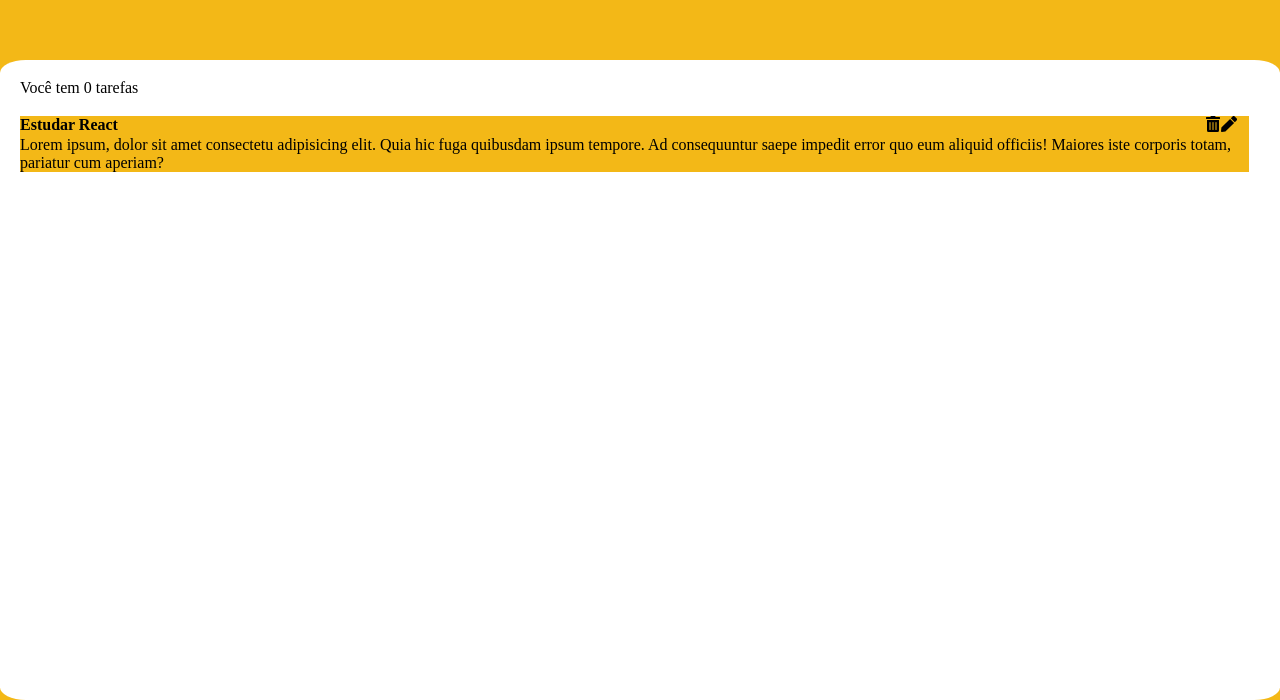
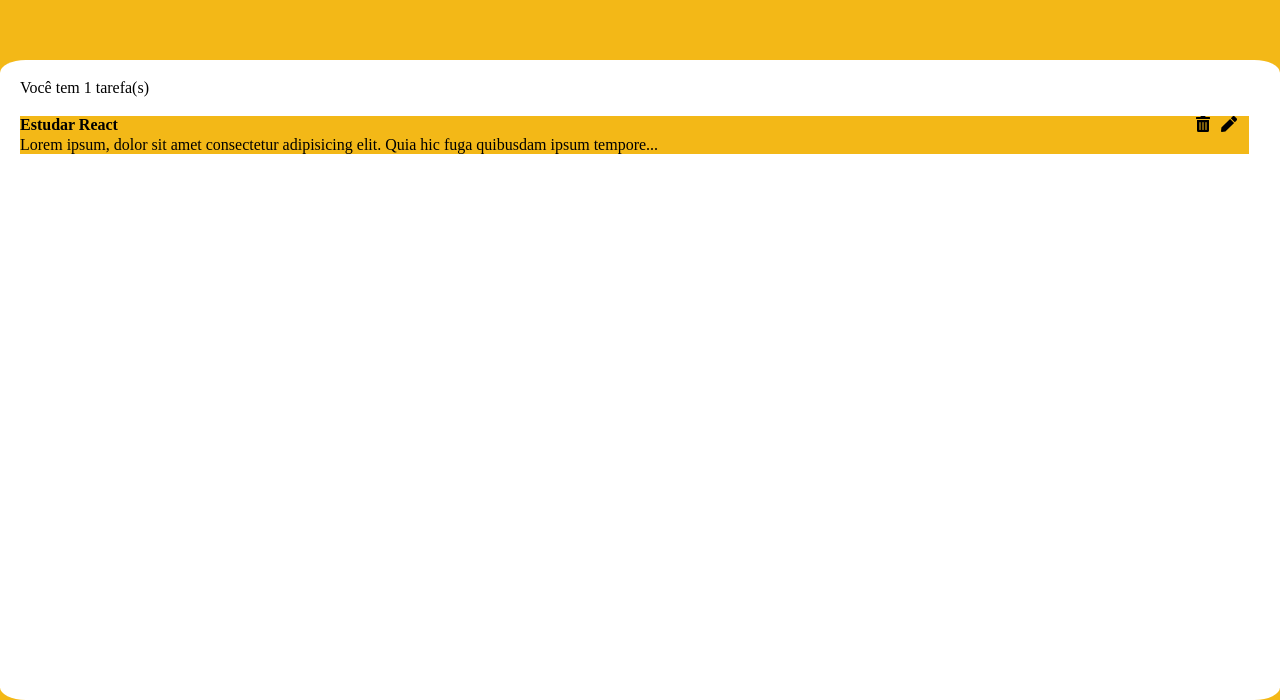
Before and after one commit to Rafaelsimas/listaDeTarefas, a React (Vite) app: page /aplicacao in a window 1280 px wide. Shown: the part 132-832 px from the top of the page. Built offline with nearby package versions, Linux system fonts and the light colour scheme.

Commit message:
Adicionadas as funçoes de editar e excluir

```diff
--- a/src/Components/Aplication/Aplication.jsx
+++ b/src/Components/Aplication/Aplication.jsx
@@ -1,25 +1,61 @@
-import { FaTrashAlt } from "react-icons/fa";
-import { FaPen } from "react-icons/fa";
+import { useState } from "react";
+import { FaTrashAlt, FaPen } from "react-icons/fa";
+
 export default function Aplication() {
-  return <div className="container">
-    {/* Felipe */}
+  const [tasks, setTasks] = useState([
+    {
+      id: 1,
+      title: "Estudar React",
+      description:
+        "Lorem ipsum, dolor sit amet consectetur adipisicing elit. Quia hic fuga quibusdam ipsum tempore...",
+    },
+  ]);
+
+  const deleteTask = (id) => {
+    setTasks(tasks.filter((task) => task.id !== id));
+  };
+
+  const editTask = (id) => {
+    const newTitle = prompt("Digite o novo título:");
+    const newDescription = prompt("Digite a nova descrição:");
+    if (newTitle && newDescription) {
+      setTasks(
+        tasks.map((task) =>
+          task.id === id
+            ? { ...task, title: newTitle, description: newDescription }
+            : task
+        )
+      );
+    }
+  };
+
+  return (
+    <div className="container">
       <div className="task-bx">
-  <p className="count">Você tem 0 tarefas</p>
+        <p className="count">Você tem {tasks.length} tarefa(s)</p>
 
-  <div className="task-card">
-    <div className="title">Estudar React
+        {tasks.map((task) => (
+          <div className="task-card" key={task.id}>
+            <div className="title">
+              {task.title}
               <div className="icon">
-    <FaTrashAlt />
-    <FaPen />
+                <FaTrashAlt
+                  onClick={() => deleteTask(task.id)}
+                  style={{ cursor: "pointer", marginLeft: "10px" }}
+                  title="Excluir"
+                />
+                <FaPen
+                  onClick={() => editTask(task.id)}
+                  style={{ cursor: "pointer", marginLeft: "10px" }}
+                  title="Editar"
+                />
               </div>
             </div>
 
-
-    <div className="description">
-      Lorem ipsum, dolor sit amet consectetu adipisicing elit. Quia hic fuga quibusdam ipsum tempore. Ad consequuntur saepe impedit error quo eum aliquid officiis! Maiores iste corporis totam, pariatur cum aperiam?
+            <div className="description">{task.description}</div>
+          </div>
+        ))}
       </div>
     </div>
-</div>
-
-  </div>
+  );
 }
```
Lines whose indentation alone changed are shown as unchanged.
